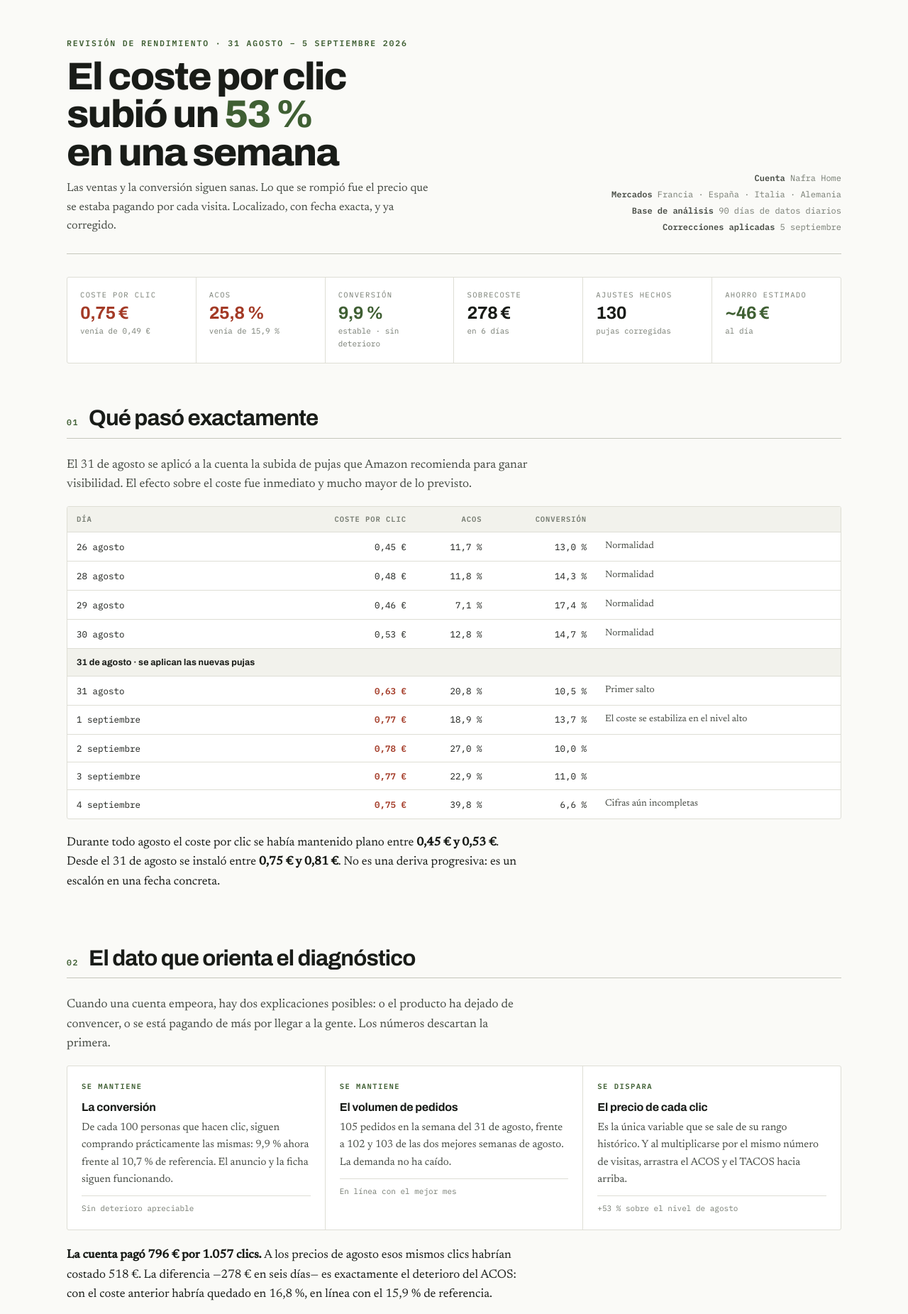
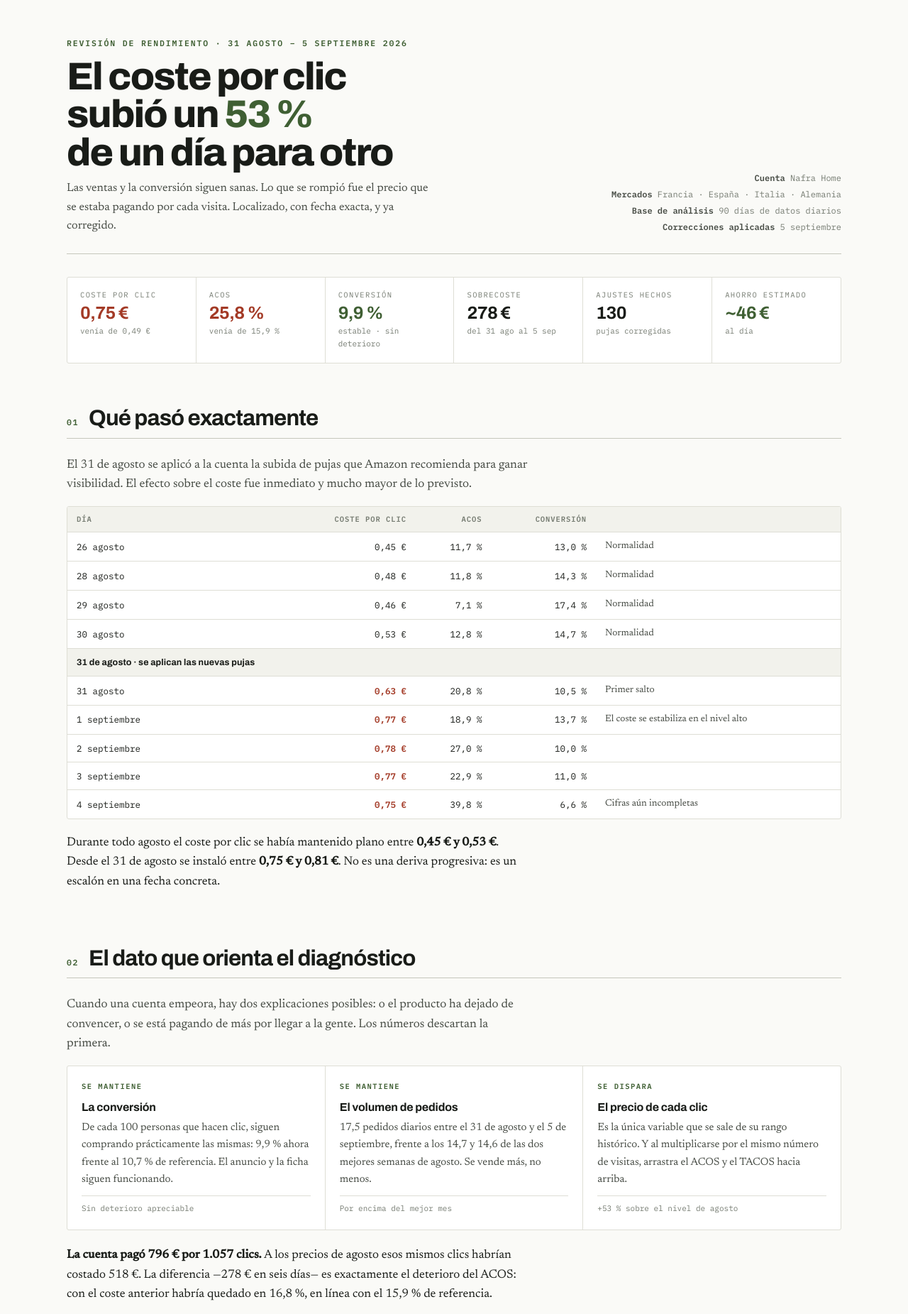
Before and after one commit to jonathanlopez967-u/mis-webs, a plain HTML site: page nafra-revision-septiembre-4d93209fa7ad.html in a window 1280 px wide. Shown: the top 1851 px of the page at 71% size. Drawn offline with Linux system fonts and the light colour scheme.

Commit message:
Fix Nafra review: compare orders per day, not unequal periods
The 31 Aug-5 Sep window is 6 days and was being compared against
full 7-day weeks. Restated as orders/day (17.5 vs 14.7).

Co-Authored-By: Claude Opus 5 <noreply@anthropic.com>

```diff
--- a/nafra-revision-septiembre-4d93209fa7ad.html
+++ b/nafra-revision-septiembre-4d93209fa7ad.html
@@ -128,7 +128,7 @@ ul.body li b{color:var(--ink);font-weight:600}
 <header class="masthead">
   <div class="brandline">
     <span class="kicker">Revisión de rendimiento · 31 agosto – 5 septiembre 2026</span>
-    <h1>El coste por clic<br>subió un <em>53 %</em><br>en una semana</h1>
+    <h1>El coste por clic<br>subió un <em>53 %</em><br>de un día para otro</h1>
     <p class="dek">Las ventas y la conversión siguen sanas. Lo que se rompió fue el precio que se estaba pagando por cada visita. Localizado, con fecha exacta, y ya corregido.</p>
   </div>
   <div class="meta">
@@ -143,7 +143,7 @@ ul.body li b{color:var(--ink);font-weight:600}
   <div class="kpi"><span class="lab">Coste por clic</span><span class="val dn">0,75 €</span><span class="sub">venía de 0,49 €</span></div>
   <div class="kpi"><span class="lab">ACOS</span><span class="val dn">25,8 %</span><span class="sub">venía de 15,9 %</span></div>
   <div class="kpi"><span class="lab">Conversión</span><span class="val up">9,9 %</span><span class="sub">estable · sin deterioro</span></div>
-  <div class="kpi"><span class="lab">Sobrecoste</span><span class="val">278 €</span><span class="sub">en 6 días</span></div>
+  <div class="kpi"><span class="lab">Sobrecoste</span><span class="val">278 €</span><span class="sub">del 31 ago al 5 sep</span></div>
   <div class="kpi"><span class="lab">Ajustes hechos</span><span class="val">130</span><span class="sub">pujas corregidas</span></div>
   <div class="kpi"><span class="lab">Ahorro estimado</span><span class="val up">~46 €</span><span class="sub">al día</span></div>
 </div>
@@ -189,8 +189,8 @@ ul.body li b{color:var(--ink);font-weight:600}
     <div>
       <span class="n">Se mantiene</span>
       <h4>El volumen de pedidos</h4>
-      <p>105 pedidos en la semana del 31 de agosto, frente a 102 y 103 de las dos mejores semanas de agosto. La demanda no ha caído.</p>
-      <span class="eff">En línea con el mejor mes</span>
+      <p>17,5 pedidos diarios entre el 31 de agosto y el 5 de septiembre, frente a los 14,7 y 14,6 de las dos mejores semanas de agosto. Se vende más, no menos.</p>
+      <span class="eff">Por encima del mejor mes</span>
     </div>
     <div>
       <span class="n">Se dispara</span>
```
